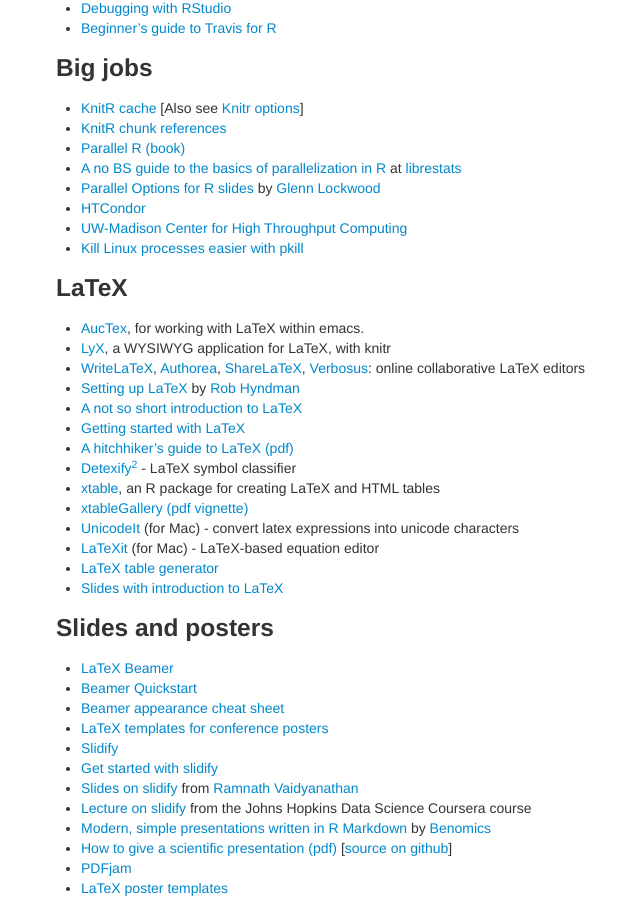
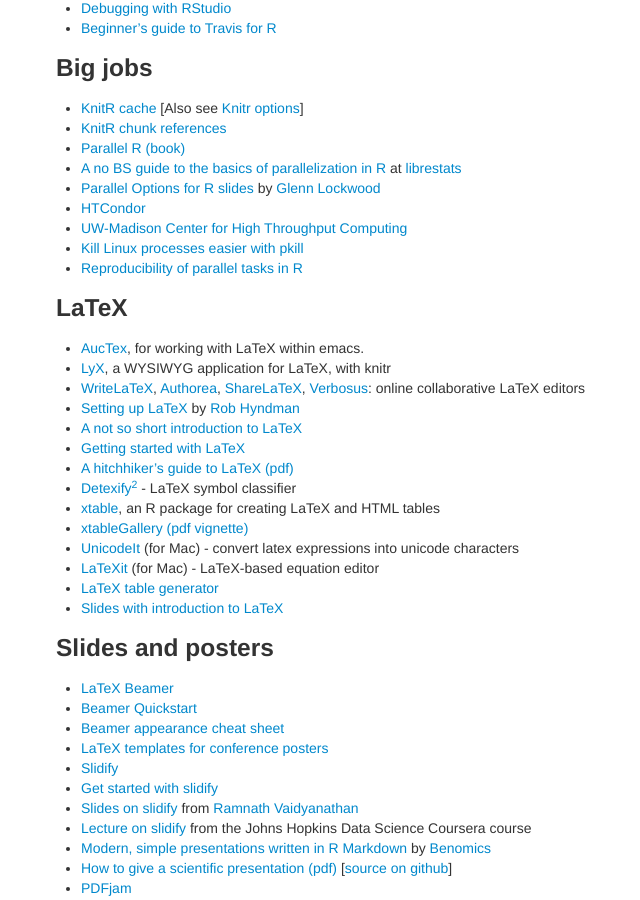
Before and after one commit to kbroman/Tools4RR, a Jekyll site: the page built from pages/resources.md, in a window 1280 px wide and 900 px high, scrolled down 3057 px. Shown: the whole window, without its empty margins (234-874 px from the left). Built offline with Jekyll 4.4.1, drawn with Linux system fonts in a browser that asks for light colours.

Commit message:
Add link to tutorial re repro of parallel tasks in R

```diff
--- a/pages/resources.md
+++ b/pages/resources.md
@@ -203,6 +203,7 @@
 - [HTCondor](http://research.cs.wisc.edu/htcondor/)
 - [UW-Madison Center for High Throughput Computing](http://chtc.cs.wisc.edu)
 - [Kill Linux processes easier with pkill](http://www.howtogeek.com/howto/linux/kill-linux-processes-easier-with-pkill/)
+- [Reproducibility of parallel tasks in R](https://pjs-web.de/post/reproducibility-when-going-parallel)
 
 
 ### LaTeX
```
